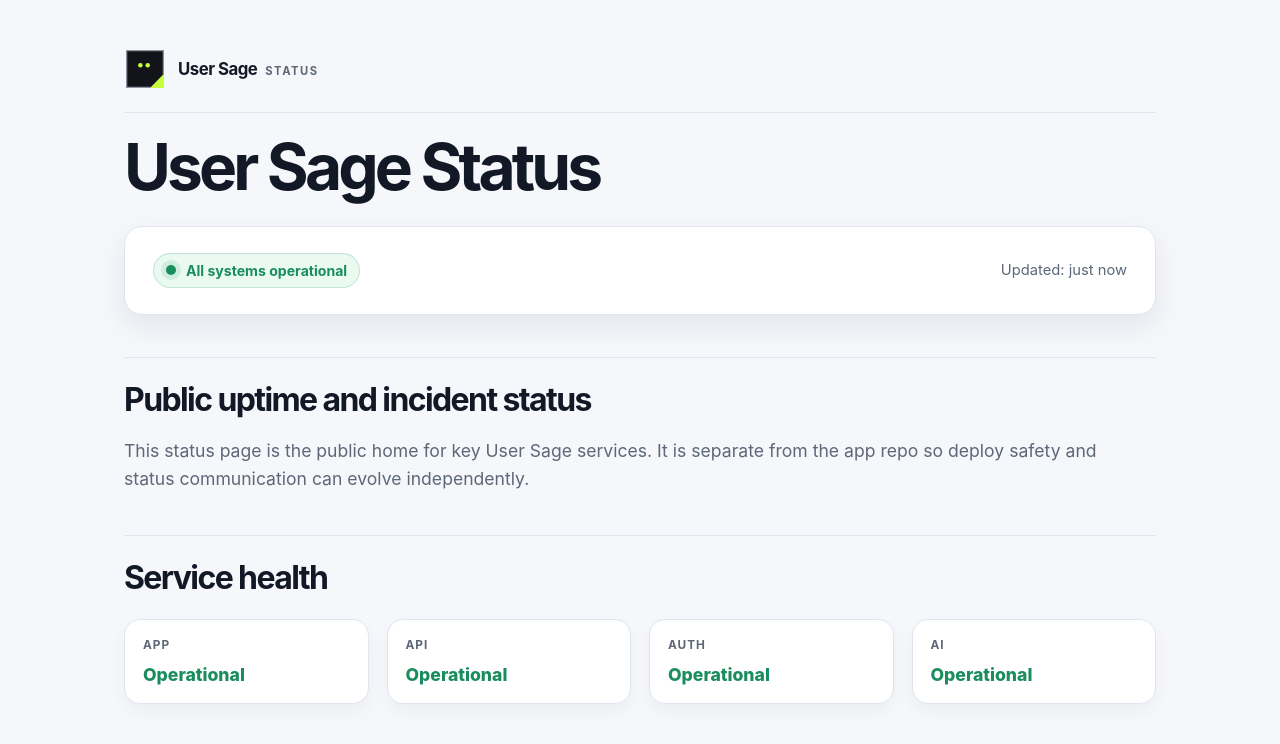
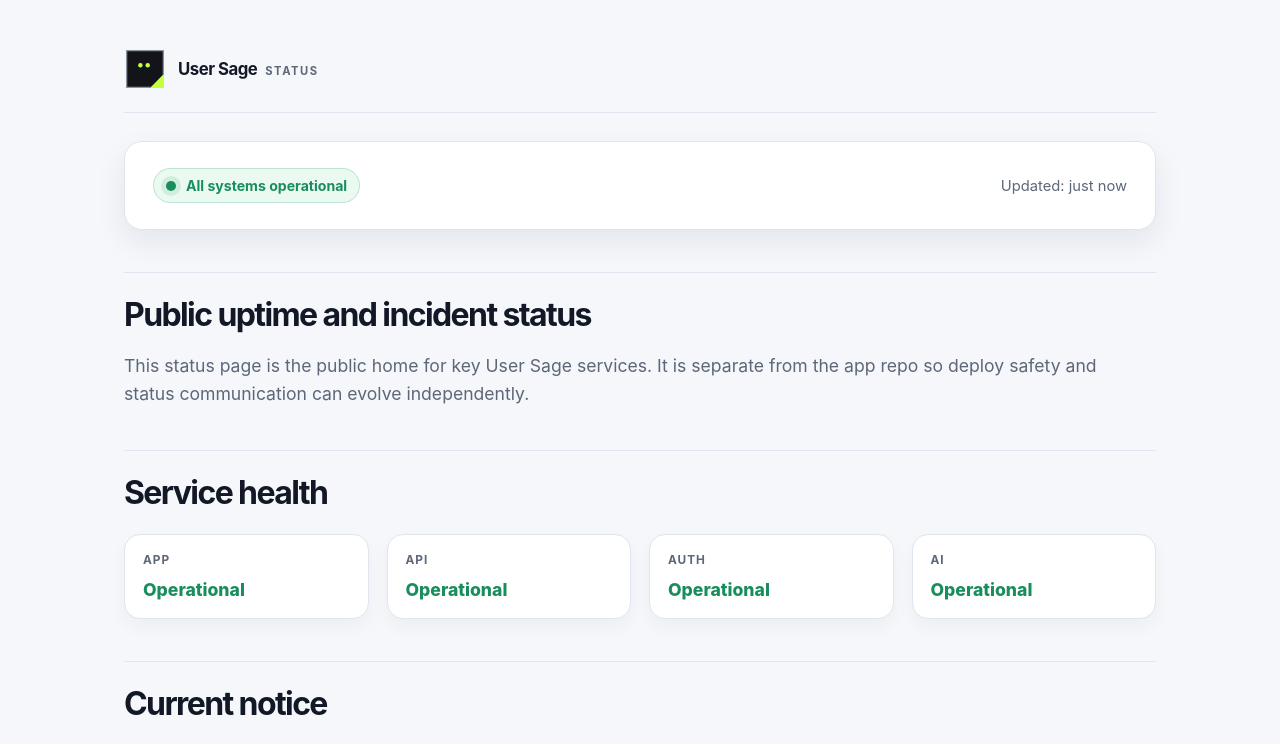
Before and after one commit to david-nguyen-chaoticdomain/user-sage-status, a plain HTML site: page index.html in a window 1280 px wide. Shown: the top 744 px of the page. Drawn offline with Linux system fonts and the light colour scheme.

Commit message:
Simplify status header

```diff
--- a/index.html
+++ b/index.html
@@ -69,12 +69,6 @@
         font-weight: 700;
         letter-spacing: 0.14em;
         text-transform: uppercase;
-      }
-      h1 {
-        margin: 16px 0 0;
-        font-size: clamp(2.6rem, 5vw, 5rem);
-        line-height: 0.95;
-        letter-spacing: -0.06em;
       }
       .topbar {
         border-bottom: 1px solid var(--line);
@@ -219,8 +213,6 @@
         </div>
       </div>
 
-      <h1>User Sage Status</h1>
-
       <div class="status-banner">
         <div class="status-row">
           <div class="status-chip"><span class="dot"></span>All systems operational</div>
```
